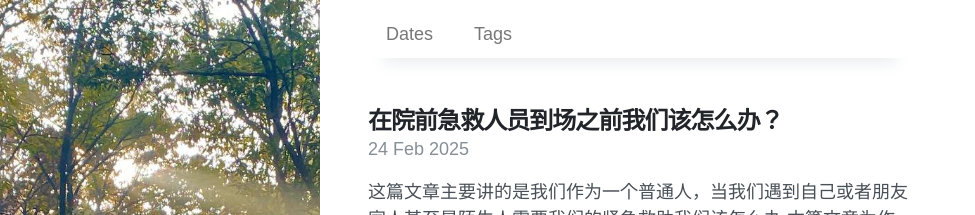
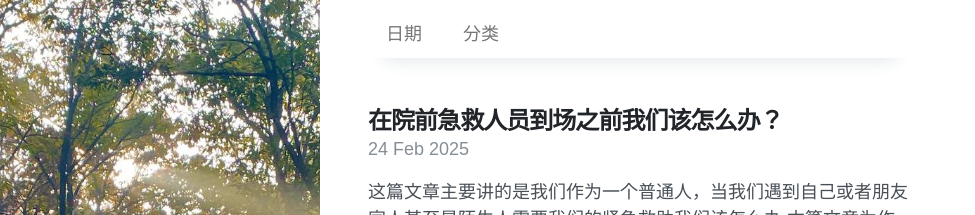
Before and after one commit to pqzou/pqzou.github.io, a Jekyll site: the page built from index.html, in a window 1280 px wide. Shown: the top 215 px of the page, without its empty margins (0-975 px from the left). Built offline with Jekyll 4.4.1, drawn with Linux system fonts in a browser that asks for light colours; nearby versions of some CDN libraries; the list of posts is cut into pages by our own code.

Commit message:
Update archive.yml

```diff
--- a/_data/archive.yml
+++ b/_data/archive.yml
@@ -1,9 +1,9 @@
 - type: dates
-  title: Dates
+  title: 日期
   url: /dates/
 #- type: categories
 #  title: Categories
 #  url: /categories/
 - type: tags
-  title: Tags
+  title: 分类
   url: /tags/
```
